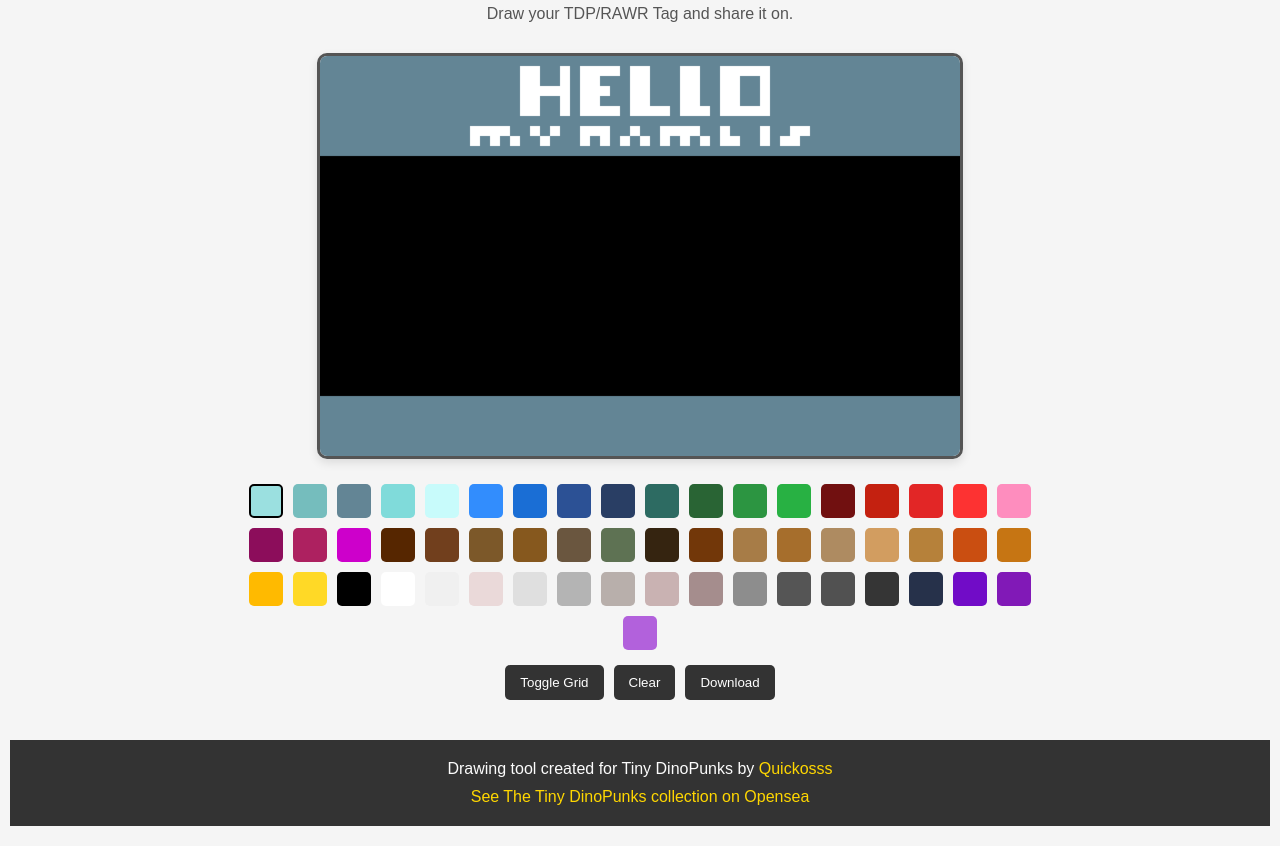
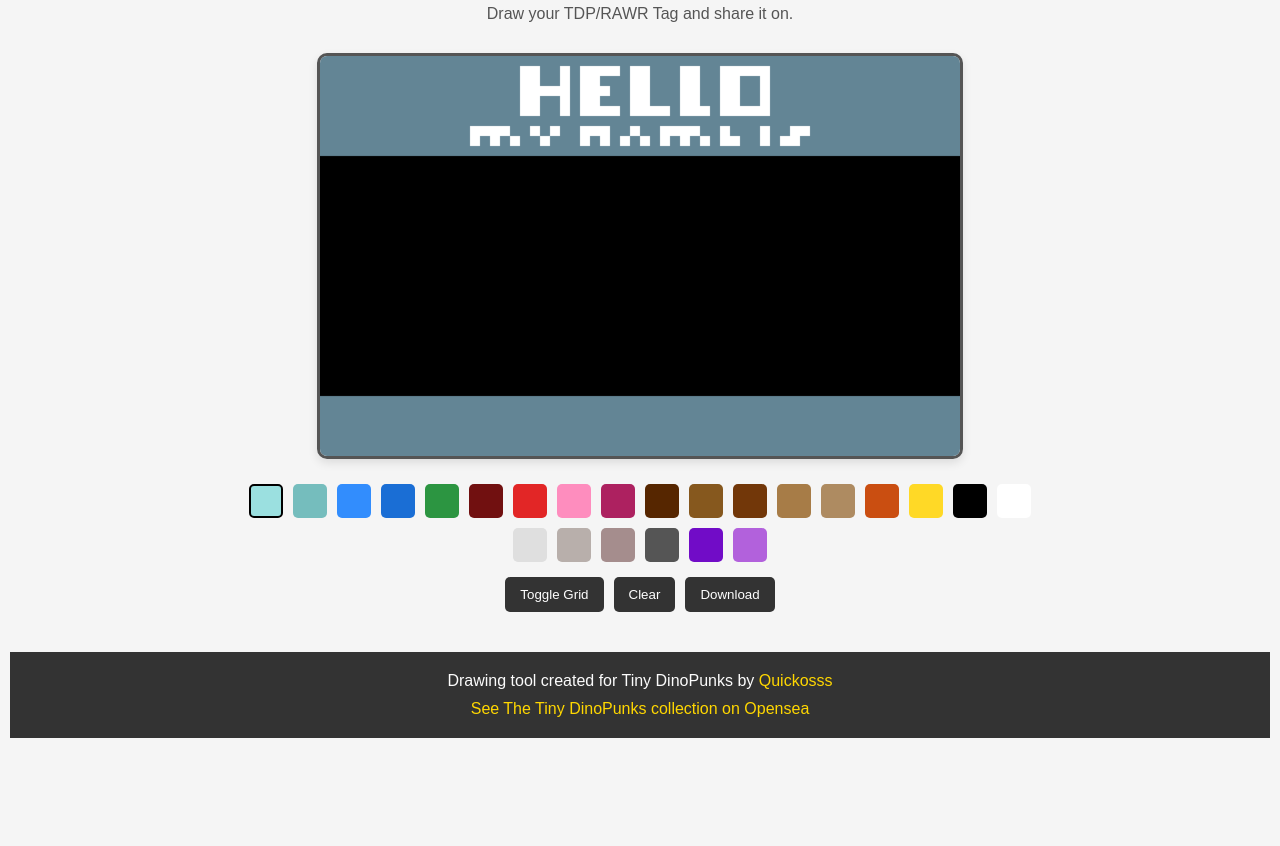
Before and after one commit to QuickosssLabs/tdp-draw, a plain HTML site: page index.html in a window 1280 px wide. Shown: the part 85-931 px from the top of the page. After the commit the page ends 843 px from the top, so only its background shows below. Drawn offline with Linux system fonts and the light colour scheme.

Commit message:
Update index.html

```diff
--- a/index.html
+++ b/index.html
@@ -139,15 +139,10 @@ let savedPixels = [];
 let imageLoaded = false;
 
 // List of predefined colors
-const colors = ['#9be0e0', '#75bdbd', '#638595', '#80dbda', '#c8fbfb', '#328dfd',
-                '#1a6ed5', '#2c5195', '#293e64', '#2d6b62', '#296434', '#2c9541',
-                '#28b143', '#711010', '#c42110', '#e22626', '#fd3232', '#fe8dbe',
-                '#8c0d5b', '#ad2160', '#cd00cb', '#562600', '#713f1d', '#7c5829',
-                '#86581e', '#6a563f', '#5e7253', '#352410', '#723709', '#a77c47',
-                '#a66e2c', '#ae8b61', '#d29d60', '#b6813a', '#ca4e11', '#c67513',
-                '#ffba00', '#ffd926', '#000000', '#ffffff', '#f0f0f0', '#ead9d9',
-                '#dfdfdf', '#b4b4b4', '#b8afab', '#c9b2b2', '#a58d8d', '#8d8d8d',
-                '#555555', '#515151', '#353535', '#26314a', '#710cc7', '#8119b7', '#b261dc'];
+const colors = ['#9be0e0', '#75bdbd', '#328dfd', '#1a6ed5', '#2c9541', '#711010', '#e22626',
+                '#fe8dbe', '#ad2160', '#562600', '#86581e', '#723709', '#a77c47', '#ae8b61',
+                '#ca4e11', '#ffd926', '#000000', '#ffffff', '#dfdfdf', '#b8afab', '#a58d8d',
+                '#555555', '#710cc7', '#b261dc'];
 
 // create color palette
 const palette = document.getElementById('palette');
```
